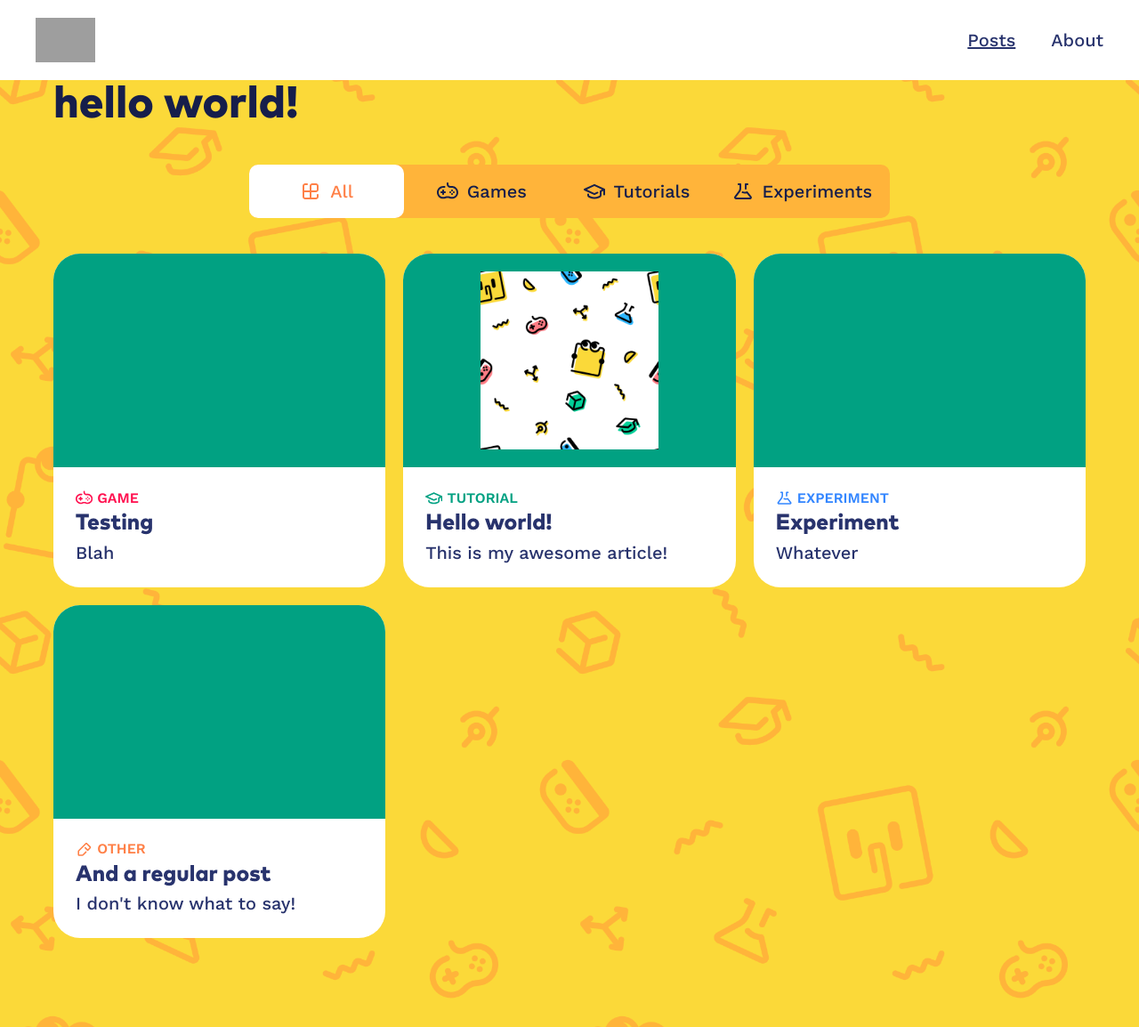
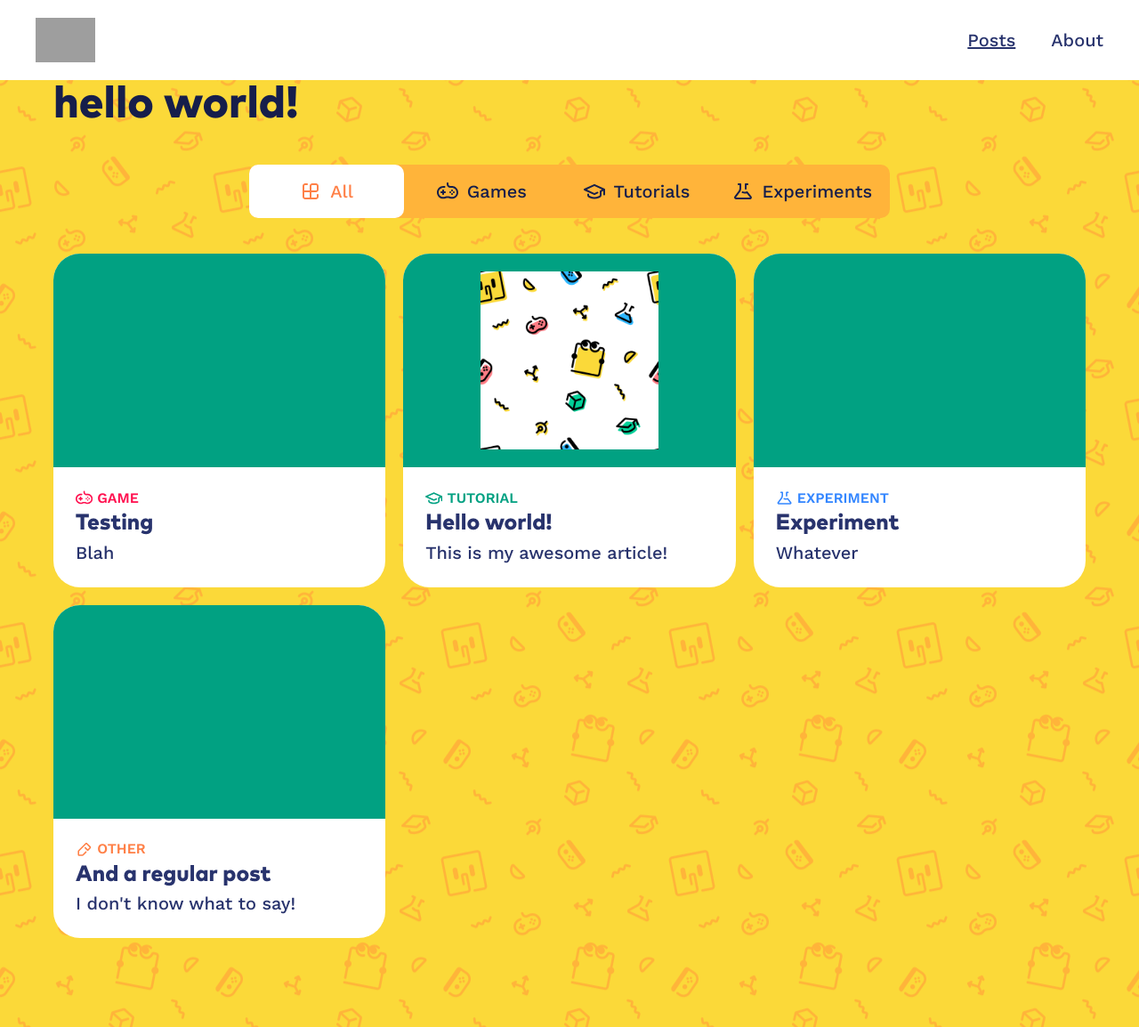
Before and after one commit to drewswaycool/Voxybuns.github.io, a Jekyll site: the page built from index.html, in a window 1280 px wide. Shown: the whole page at 89% size. Built offline with Jekyll 4.4.1, drawn with Linux system fonts in a browser that asks for light colours; grey boxes are pictures that could not be loaded.

Commit message:
Update style.css

```diff
--- a/assets/css/style.css
+++ b/assets/css/style.css
@@ -24,7 +24,7 @@
     font-family: 'Work Sans', -apple-system, BlinkMacSystemFont, 'Segoe UI', Roboto, Oxygen, Ubuntu, Cantarell, 'Open Sans', 'Helvetica Neue', sans-serif;
     font-size: 16px;
     font-weight: 500;
-    background: url("../img/pattern_nodon.png") repeat center/50%, var(--primary-500);
+    background: url("../img/pattern_nodon.png") repeat center/20%, var(--primary-500);
 
 }
 html::-webkit-scrollbar {
```
